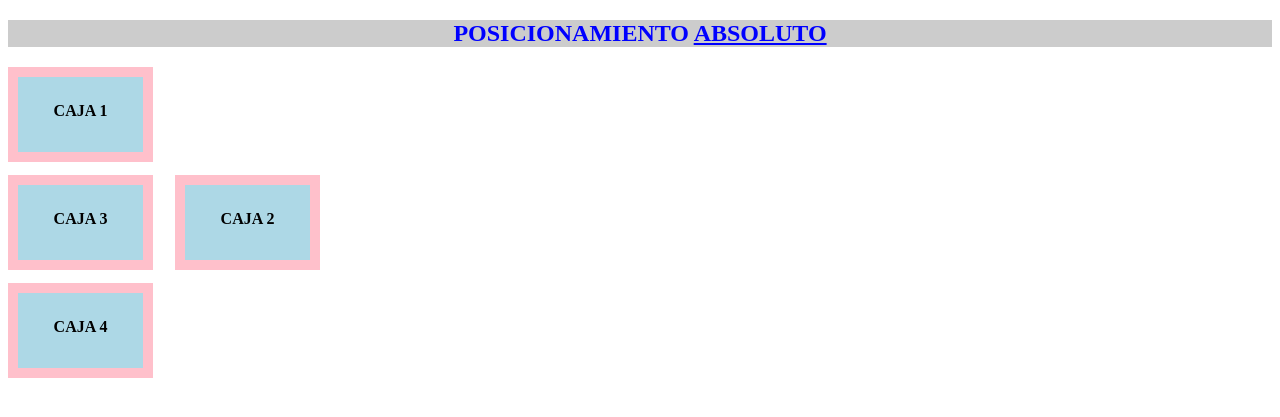
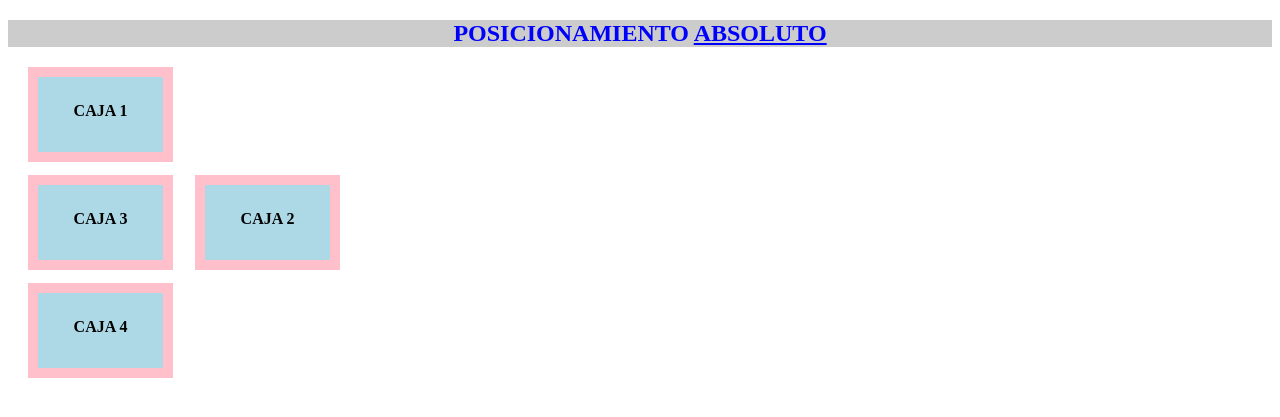
Before and after one commit to Manolicopiesdeplata/Cosas2DAW, a PHP site: page /absoluto1.html in a window 1280 px wide. Shown: the top 417 px of the page. Run offline with PHP 8.4, Linux system fonts and the light colour scheme.

Commit message:
lo cambiamos todo a clases

```diff
--- a/Diseño Interfaces/Hoja 10/absoluto1.html
+++ b/Diseño Interfaces/Hoja 10/absoluto1.html
@@ -7,11 +7,9 @@
     <title>Document</title>
     <link rel="stylesheet" href="relativosYAbsolutos.css">
     <style>
-        #caja1,
-        #caja2,
-        #caja3,
-        #caja4 {
+        .caja {
             position: absolute;
+            margin-left: 20px;
         }
 
         #caja2 {
@@ -31,10 +29,10 @@
 
 <body>
     <h2>POSICIONAMIENTO <span>ABSOLUTO</span></h2>
-        <div id="caja1">CAJA 1</div>
-        <div id="caja2">CAJA 2</div>
-        <div id="caja3">CAJA 3</div>
-        <div id="caja4">CAJA 4</div>
+        <div class="caja" id="caja1">CAJA 1</div>
+        <div class="caja" id="caja2">CAJA 2</div>
+        <div class="caja" id="caja3">CAJA 3</div>
+        <div class="caja" id="caja4">CAJA 4</div>
 </body>
 
 </html>
--- a/Diseño Interfaces/Hoja 10/relativo1.html
+++ b/Diseño Interfaces/Hoja 10/relativo1.html
@@ -27,9 +27,9 @@
 
 <body>
     <h2>POSICIONAMIENTO <span>RELATIVO</span></h2>
-        <div id="caja1">CAJA 1</div>
-        <div id="caja2">CAJA 2</div>
-        <div id="caja3">CAJA 3</div>
+        <div class="caja" id="caja1">CAJA 1</div>
+        <div class="caja" id="caja2">CAJA 2</div>
+        <div class="caja" id="caja3">CAJA 3</div>
 </body>
 
 </html>
--- a/Diseño Interfaces/Hoja 10/relativosYAbsolutos.css
+++ b/Diseño Interfaces/Hoja 10/relativosYAbsolutos.css
@@ -8,10 +8,7 @@
      text-decoration: underline;
  }
 
- #caja1,
- #caja2,
- #caja3,
- #caja4 {
+ .caja {
      text-align: center;
      border: 10px solid pink;
      background-color: lightblue;
```
Also changed, not shown: Diseño Interfaces/Hoja 10/absoluto2.html (+4 -6 lines), Diseño Interfaces/Hoja 10/relativo2.html (+4 -6 lines).
